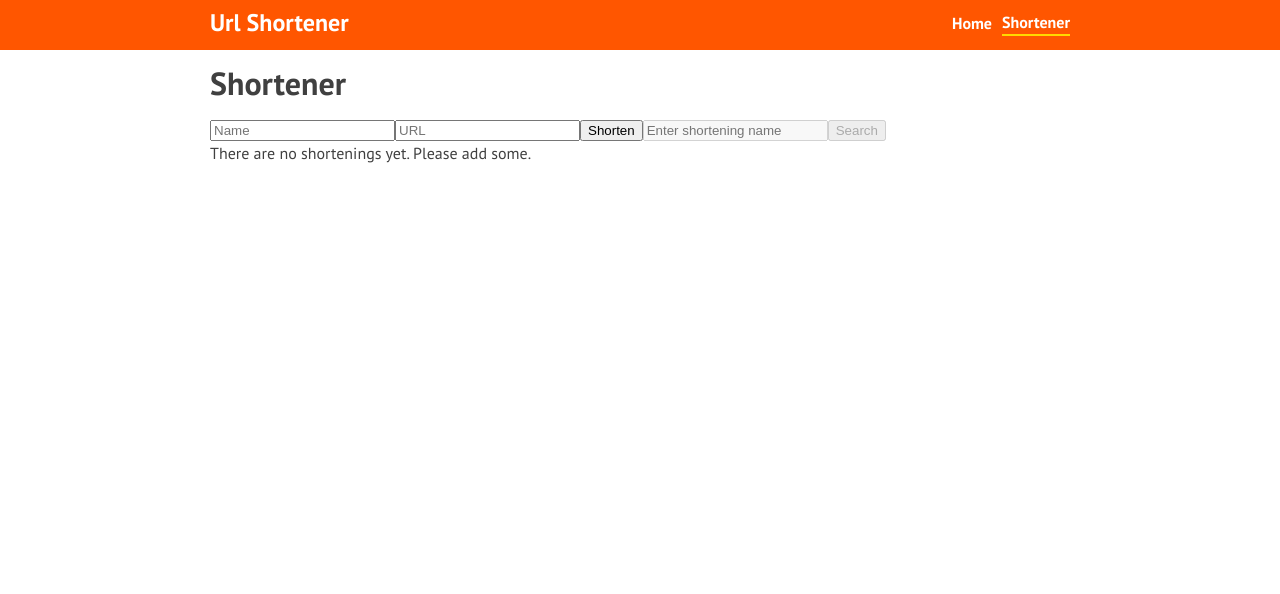
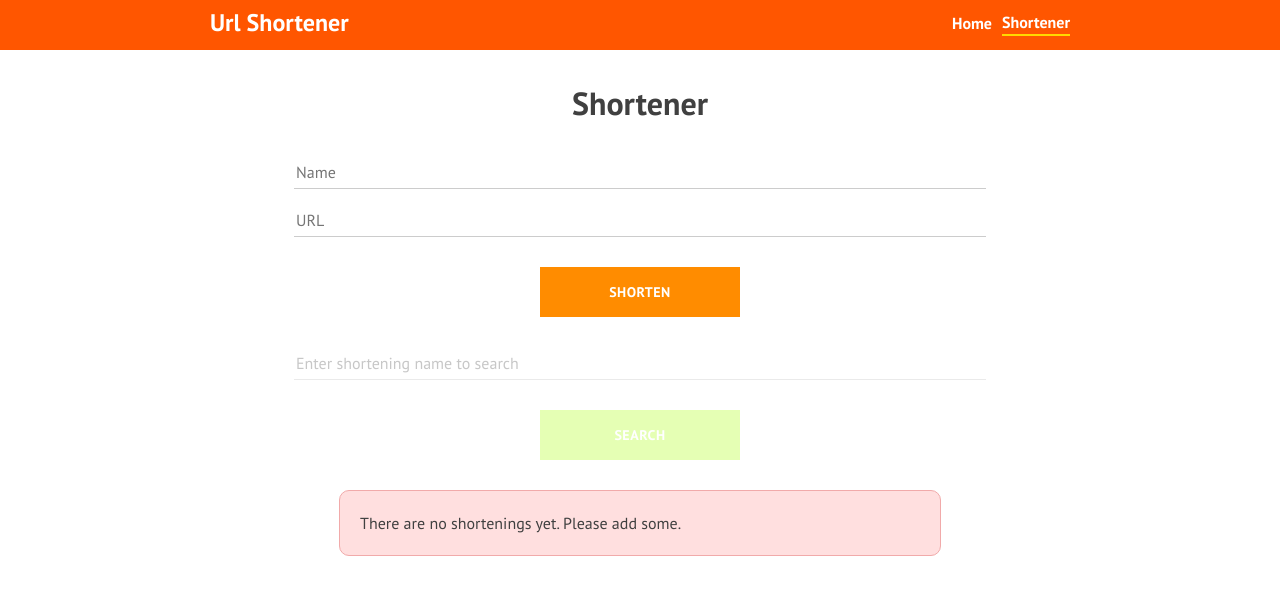
Before and after one commit to stastakh/url-shortener, an Angular app: page /shortener in a window 1280 px wide. Shown: the top 594 px of the page. Built offline with nearby package versions, Linux system fonts and the light colour scheme.

Commit message:
change styles for shortener page

```diff
--- a/src/app/shortener/shortener.component.css
+++ b/src/app/shortener/shortener.component.css
@@ -1,3 +1,125 @@
+.main-input {
+  display: block;
+  width: 80%;
+  height: 30px;
+  border: none;
+  border-bottom: 1.5px solid #ccc;
+  font-family: inherit;
+  font-size: 16px;
+  margin: 0 auto 15px;
+}
+
+.main-input:focus {
+  outline: none;
+  border-bottom: 1.5px solid rgb(255, 217, 0);
+  transition: border-bottom 0.3s;
+}
+
+.main-input:disabled {
+  background-color: #fff;
+  opacity: 0.4;
+}
+
+.shortener-btn,
+.search-btn,
+.cancel-btn {
+  display: block;
+  margin: 30px auto;
+}
+
+.search-btn {
+  background-color: rgba(166, 255, 0, 0.966);
+}
+
+.search-btn:hover,
+.search-btn:focus {
+  background-color: rgba(131, 199, 5, 0.966);
+}
+
+.cancel-btn {
+  background-color: rgba(255, 30, 0, 0.966);
+}
+
+.cancel-btn:hover,
+.cancel-btn:focus {
+  background-color: rgba(197, 27, 5, 0.966);
+}
+
+.shortener-message {
+  width: 70%;
+  min-height: 50px;
+  background-color: rgb(255, 223, 223);
+  border: 1.5px solid rgb(241, 170, 170);
+  border-radius: 10px;
+  margin: 0 auto;
+  padding: 20px;
+  box-sizing: border-box;
+}
+
+.card {
+  display: flex;
+  justify-content: space-between;
+  position: relative;
+  width: 95%;
+  padding: 20px 25px;
+  margin: 0 auto 20px;
+  border-radius: 6px;
+  color: #444;
+  box-shadow: 1px 0 4px rgba(192, 192, 192, 0.8);
+  box-sizing: border-box;
+  border: 1px solid rgb(247, 246, 246);
+}
+
+.shortener-name {
+  width: 35%;
+  margin: 0;
+  font-weight: bold;
+  overflow: hidden;
+  text-overflow: ellipsis;
+}
+
+.circle-dot {
+  position: absolute;
+  top: 43%;
+  left: 8px;
+  width: 8px;
+  height: 8px;
+  border-radius: 50%;
+  background-color: rgb(255, 217, 0);
+}
+
+.card-button {
+  border: none;
+  margin-right: 6px;
+  height: 25px;
+  cursor: pointer;
+  font-family: inherit;
+  color: #fff;
+  border-radius: 3px;
+}
+
+.card-button:focus {
+  outline: none;
+}
+
+.details-btn {
+  background-color: #a7d60b;
+}
+
+.details-btn:hover,
+.details-btn:focus {
+  background-color: #99c40d;
+}
+
+.delete-btn {
+  background-color: rgb(209, 5, 5);
+}
+
+.delete-btn:hover,
+.delete-btn:focus {
+  background-color: rgb(182, 7, 7);
+}
+
 .spinner-block {
   display: flex;
   justify-content: center;
--- a/src/app/shortener/shortener.component.html
+++ b/src/app/shortener/shortener.component.html
@@ -1,38 +1,65 @@
-<h1>Shortener</h1>
+<h1 class="title">Shortener</h1>
 
 <div>
-  <input type="text" placeholder="Name" [(ngModel)]="shorteningName" />
-  <input type="text" placeholder="URL" [(ngModel)]="url" />
-  <button (click)="onSubmit()">Shorten</button>
   <input
+    class="main-input"
     type="text"
-    placeholder="Enter shortening name"
+    placeholder="Name"
+    [(ngModel)]="shorteningName"
+  />
+  <input class="main-input" type="text" placeholder="URL" [(ngModel)]="url" />
+  <button class="main-btn shortener-btn" (click)="onSubmit()">Shorten</button>
+  <input
+    class="main-input"
+    type="text"
+    placeholder="Enter shortening name to search"
     [(ngModel)]="searchName"
     [disabled]="!shortenings.length && !searchFailed"
   />
-  <button (click)="onSearchShortenings()" [disabled]="!searchName">
+  <button
+    class="main-btn search-btn"
+    (click)="onSearchShortenings()"
+    [disabled]="!searchName"
+  >
     Search
   </button>
-  <button *ngIf="showCancelSearchBtn" (click)="onCancelSearch()">
+  <button
+    class="main-btn cancel-btn"
+    *ngIf="showCancelSearchBtn"
+    (click)="onCancelSearch()"
+  >
     Cancel search
   </button>
 </div>
 
-<div *ngIf="!shortenings.length && !loading && !searchFailed">
+<div
+  class="shortener-message"
+  *ngIf="!shortenings.length && !loading && !searchFailed"
+>
   There are no shortenings yet. Please add some.
 </div>
 
-<div *ngIf="searchFailed">
+<div class="shortener-message" *ngIf="searchFailed">
   There are no shortenings with this name. Please try again or add one.
 </div>
 
 <ul *ngIf="shortenings.length">
   <li *ngFor="let short of shortenings" class="card">
-    <b>{{ short.name }}</b>
-    <a [routerLink]="[short.code]">
-      View details
-    </a>
-    <button (click)="onDeleteShortener(short.code, short.name)">Delete</button>
+    <span class="circle-dot"></span>
+    <p class="shortener-name">{{ short.name }}</p>
+    <div>
+      <a [routerLink]="[short.code]">
+        <button class="card-button details-btn">
+          View details
+        </button>
+      </a>
+      <button
+        class="card-button delete-btn"
+        (click)="onDeleteShortener(short.code, short.name)"
+      >
+        Delete
+      </button>
+    </div>
   </li>
 </ul>
 
--- a/src/app/shortener/shortening-detail/shortening-detail.component.html
+++ b/src/app/shortener/shortening-detail/shortening-detail.component.html
@@ -1,7 +1,7 @@
 <div class="details-block" *ngIf="shortening">
   <h1>{{ shortening.name }}</h1>
   <a routerLink="/shortener">
-    Back
+    <button>Back</button>
   </a>
   <button (click)="deleteShortening(shortening.code, shortening.name)">
     Delete
--- a/src/app/spinner/spinner.component.css
+++ b/src/app/spinner/spinner.component.css
@@ -12,10 +12,10 @@
   width: 64px;
   height: 64px;
   margin: 8px;
-  border: 8px solid teal;
+  border: 8px solid rgb(255, 217, 0);
   border-radius: 50%;
   animation: spinner-ring 1.2s cubic-bezier(0.5, 0, 0.5, 1) infinite;
-  border-color: teal transparent transparent transparent;
+  border-color: rgb(255, 217, 0) transparent transparent transparent;
 }
 
 .spinner-ring div:nth-child(1) {
--- a/src/app/welcome/welcome.component.css
+++ b/src/app/welcome/welcome.component.css
@@ -1,9 +1,3 @@
-.welcome-title {
-  text-align: center;
-  margin: 34px 0;
-  line-height: 1.2;
-}
-
 .image-block {
   position: relative;
   margin: 0 auto;
--- a/src/app/welcome/welcome.component.html
+++ b/src/app/welcome/welcome.component.html
@@ -1,4 +1,4 @@
-<h1 class="welcome-title">Welcome to the URL shortening App</h1>
+<h1 class="title">Welcome to the URL shortening App</h1>
 <div class="mb1 image-block">
   <img
     src="https://images.unsplash.com/photo-1517694712202-14dd9538aa97?ixlib=rb-1.2.1&ixid=eyJhcHBfaWQiOjEyMDd9&auto=format&fit=crop&w=1050&q=80"
--- a/src/styles.css
+++ b/src/styles.css
@@ -12,18 +12,15 @@ body {
   margin: 0 auto;
 }
 
+.title {
+  text-align: center;
+  margin: 34px 0;
+  line-height: 1.2;
+}
+
 ul {
   list-style: none;
   padding: 0;
-}
-
-.card {
-  padding: 16px;
-  margin-bottom: 20px;
-  border: 1px solid lightgray;
-  border-left: 8px solid #1976d2;
-  background-color: rgba(25, 118, 210, 0.05);
-  color: #444;
 }
 
 /* utils */
@@ -47,8 +44,13 @@ ul {
 
 .main-btn:hover,
 .main-btn:focus {
+  outline: none;
   background-color: #ff4f00;
   transition: background-color 0.3s;
+}
+
+.main-btn:disabled {
+  opacity: 0.3;
 }
 
 .main-btn:active {
```
